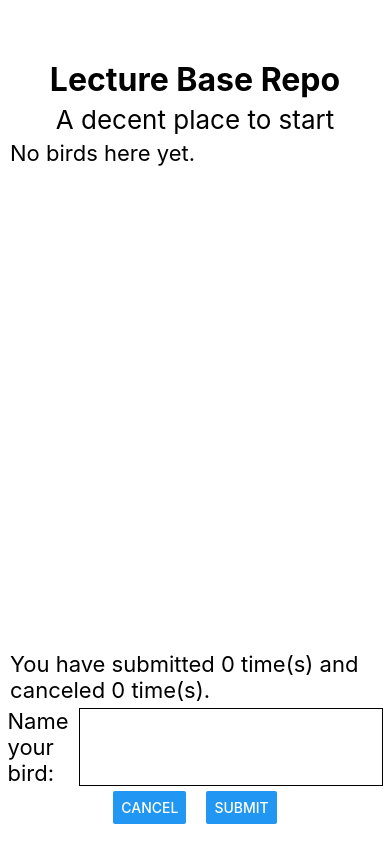
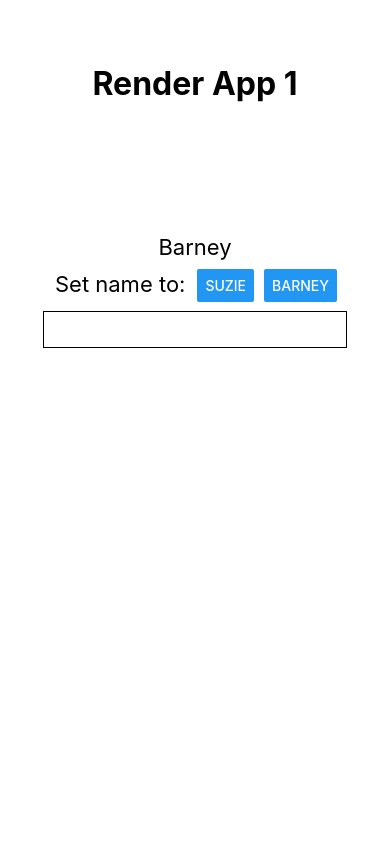
Before and after one commit to bsu-cs-jb/lecture-10-18-wed, a React Native app: screen / in a window 390 px wide. Built offline with nearby package versions, Linux system fonts and the light colour scheme.

Commit message:
Highlighting views.

```diff
--- a/App.tsx
+++ b/App.tsx
@@ -1,19 +1,14 @@
+import React from "react";
 import { StyleSheet, View } from "react-native";
 import LectureApp from "./LectureApp";
 import styles from "./styles";
+import { RenderApp1 } from "./RenderApp1";
 
 export default function App() {
+  const birdApp = <LectureApp />;
   return (
-    <View style={[appStyles.safeArea, styles.topLevelContainer]}>
-      <LectureApp />
+    <View style={styles.topLevelContainer}>
+      <RenderApp1 />
     </View>
   );
 }
-
-const appStyles = StyleSheet.create({
-  safeArea: {
-    flex: 1,
-    paddingTop: 60,
-    paddingBottom: 20,
-  },
-});
--- a/LectureApp.tsx
+++ b/LectureApp.tsx
@@ -1,3 +1,4 @@
+import React, { useEffect, useRef } from "react";
 import { StatusBar } from "expo-status-bar";
 import { useState } from "react";
 import {
@@ -6,23 +7,29 @@ import {
   KeyboardAvoidingView,
   Platform,
   ScrollView,
+  StyleSheet,
   TextInput,
   View,
+  ViewProps,
 } from "react-native";
 
 import styles from "./styles";
 import {
   FlexFill,
   LabelText,
+  RenderHighlightView,
   SubtitleText,
   TitleText,
 } from "./Shared";
+
+import { ts } from "./utils";
 
 export default function LectureApp() {
   const [birdInputText, setBirdInputText] = useState("");
   const [birdText, setBirdText] = useState("No birds here yet.");
   const [submissions, setSubmissions] = useState(0);
   const [cancelations, setCancelations] = useState(0);
+  console.log(`LectureApp(${ts()})`);
 
   const handleCancel = () => {
     setBirdInputText("");
@@ -52,7 +59,7 @@ export default function LectureApp() {
       behavior={Platform.OS == "ios" ? "padding" : "height"}
       style={styles.avoidingView}
     >
-      <View style={styles.container}>
+      <RenderHighlightView style={styles.container}>
         <TitleText>Lecture Base Repo</TitleText>
         <SubtitleText>A decent place to start</SubtitleText>
         <ScrollView style={styles.scrollContainer}>
@@ -62,7 +69,7 @@ export default function LectureApp() {
           You have submitted {submissions} time(s) and canceled{" "}
           {cancelations} time(s).
         </LabelText>
-        <View style={styles.horzContainer}>
+        <RenderHighlightView style={styles.horzContainer}>
           <LabelText>Name your bird:</LabelText>
           <TextInput
             style={styles.input}
@@ -71,14 +78,14 @@ export default function LectureApp() {
             onSubmitEditing={handleSubmit}
             blurOnSubmit={false}
           />
-        </View>
-        <View style={styles.horzContainer}>
+        </RenderHighlightView>
+        <RenderHighlightView style={styles.horzContainer}>
           <Button title="Cancel" onPress={handleCancel} />
           <FlexFill />
           <Button title="Submit" onPress={handleSubmit} />
-        </View>
+        </RenderHighlightView>
         <StatusBar style="auto" />
-      </View>
+      </RenderHighlightView>
     </KeyboardAvoidingView>
   );
 }
--- /dev/null
+++ b/RenderApp1.tsx
@@ -0,0 +1,42 @@
+import { Button, TextInput, View } from "react-native";
+import {
+  FlexFill,
+  LabelText,
+  LctAvoidingView,
+  LctHorzContainer,
+  LctView,
+  RenderHighlightView,
+  TitleText,
+} from "./Shared";
+import styles from "./styles";
+import { useState } from "react";
+
+export function RenderApp1() {
+  const [name, setName] = useState("Barney");
+
+  const changeNameTo = name == "Barney" ? "Suzie" : "Barney";
+
+  const handleChangName = () => {
+    setName(changeNameTo);
+  };
+
+  const handleBarney = () => {
+    setName("Barney");
+  };
+  return (
+    <LctAvoidingView style={styles.container}>
+      <TitleText>Render App 1</TitleText>
+      <FlexFill />
+      <LabelText>{name}</LabelText>
+      <LctHorzContainer>
+        <LabelText>Set name to:</LabelText>
+        <Button title={changeNameTo} onPress={handleChangName} />
+        <Button title="Barney" onPress={handleBarney} />
+      </LctHorzContainer>
+      <LctHorzContainer>
+        <TextInput style={styles.input} />
+      </LctHorzContainer>
+      <View style={{ flex: 4 }} />
+    </LctAvoidingView>
+  );
+}
--- a/Shared.tsx
+++ b/Shared.tsx
@@ -1,19 +1,159 @@
-import { Text, TextProps, View } from "react-native";
+import React, { useEffect, useRef, useState } from "react";
+import {
+  KeyboardAvoidingView,
+  Platform,
+  Text,
+  TextProps,
+  View,
+  ViewProps,
+} from "react-native";
 import styles from "./styles";
 
 export function LabelText(props: TextProps) {
-  return <Text style={styles.labelText}>{props.children}</Text>;
+  return (
+    <RenderHighlightText style={styles.labelText}>
+      {props.children}
+    </RenderHighlightText>
+  );
 }
 
 export function TitleText(props: TextProps) {
-  return <Text style={styles.titleText}>{props.children}</Text>;
+  return (
+    <RenderHighlightText style={styles.titleText}>
+      {props.children}
+    </RenderHighlightText>
+  );
 }
 export function SubtitleText(props: TextProps) {
-  return <Text style={styles.subTitleText}>{props.children}</Text>;
+  return (
+    <RenderHighlightText style={styles.subTitleText}>
+      {props.children}
+    </RenderHighlightText>
+  );
 }
 
 export function FlexFill() {
   return <View style={styles.flexFill} />;
 }
 
+export function LctHorzContainer({
+  children,
+  style,
+  ...props
+}: ViewProps) {
+  return (
+    <RenderHighlightView
+      style={[style, styles.horzContainer]}
+      {...props}
+    >
+      {children}
+    </RenderHighlightView>
+  );
+}
+
+export function LctAvoidingView({ children, ...props }: ViewProps) {
+  return (
+    <KeyboardAvoidingView
+      behavior={Platform.OS == "ios" ? "padding" : "height"}
+      style={styles.avoidingView}
+    >
+      <LctView {...props}>{children}</LctView>
+    </KeyboardAvoidingView>
+  );
+}
+export function LctView({ children, ...props }: ViewProps) {
+  return (
+    <RenderHighlightView {...props}>{children}</RenderHighlightView>
+  );
+}
+
+export function RenderHighlightView({
+  children,
+  style,
+  ...props
+}: ViewProps) {
+  const [showHighlight, setShowHighlight] = useState(true);
+  const fromInterval = useRef(false);
+  // console.log(
+  //   `showHighlight: ${showHighlight} fromInterval: ${fromInterval.current}`,
+  // );
+  if (!fromInterval.current && !showHighlight) {
+    // console.log("show highlight again");
+    setShowHighlight(true);
+  }
+  fromInterval.current = false;
+  const highlight = showHighlight
+    ? {
+        borderColor: "#f00f",
+        backgroundColor: "#f001",
+        borderWidth: 2,
+      }
+    : {
+        borderColor: "#0000",
+        backgroundColor: "#0000",
+        borderWidth: 2,
+      };
+  useEffect(() => {
+    if (showHighlight) {
+      const id = setInterval(() => {
+        // console.log(`setInterval(${ts()})`);
+        fromInterval.current = true;
+        setShowHighlight(false);
+      }, 750);
+      return () => {
+        clearInterval(id);
+      };
+    }
+  });
+  return (
+    <View style={[style, highlight, {}]} {...props}>
+      {children}
+    </View>
+  );
+}
+
+export function RenderHighlightText({
+  children,
+  style,
+  ...props
+}: TextProps) {
+  const [showHighlight, setShowHighlight] = useState(true);
+  const fromInterval = useRef(false);
+  // console.log(
+  //   `showHighlight: ${showHighlight} fromInterval: ${fromInterval.current}`,
+  // );
+  if (!fromInterval.current && !showHighlight) {
+    // console.log("show highlight again");
+    setShowHighlight(true);
+  }
+  fromInterval.current = false;
+  const highlight = showHighlight
+    ? {
+        borderColor: "#f00f",
+        backgroundColor: "#f001",
+        borderWidth: 2,
+      }
+    : {
+        borderColor: "#0000",
+        backgroundColor: "#0000",
+        borderWidth: 2,
+      };
+  useEffect(() => {
+    if (showHighlight) {
+      const id = setInterval(() => {
+        // console.log(`setInterval(${ts()})`);
+        fromInterval.current = true;
+        setShowHighlight(false);
+      }, 750);
+      return () => {
+        clearInterval(id);
+      };
+    }
+  });
+  return (
+    <Text style={[style, highlight]} {...props}>
+      {children}
+    </Text>
+  );
+}
 // TODO: Add a BigButton class for lecture
--- a/styles.ts
+++ b/styles.ts
@@ -33,18 +33,17 @@ const styles = StyleSheet.create({
     gap: 10,
   },
   topLevelContainer: {
-    // Add styles here to affect the outer App component
-    // or leave empty if you do not need to change it.
+    flex: 1,
+    paddingTop: 60,
+    paddingBottom: 20,
   },
   avoidingView: {
     flex: 1,
   },
   container: {
     flex: 1,
-    backgroundColor: "#fff",
     alignItems: "center",
-    justifyContent: "center",
-    paddingHorizontal: 10,
+    // paddingHorizontal: 10,
     gap: 5,
   },
 });
```
